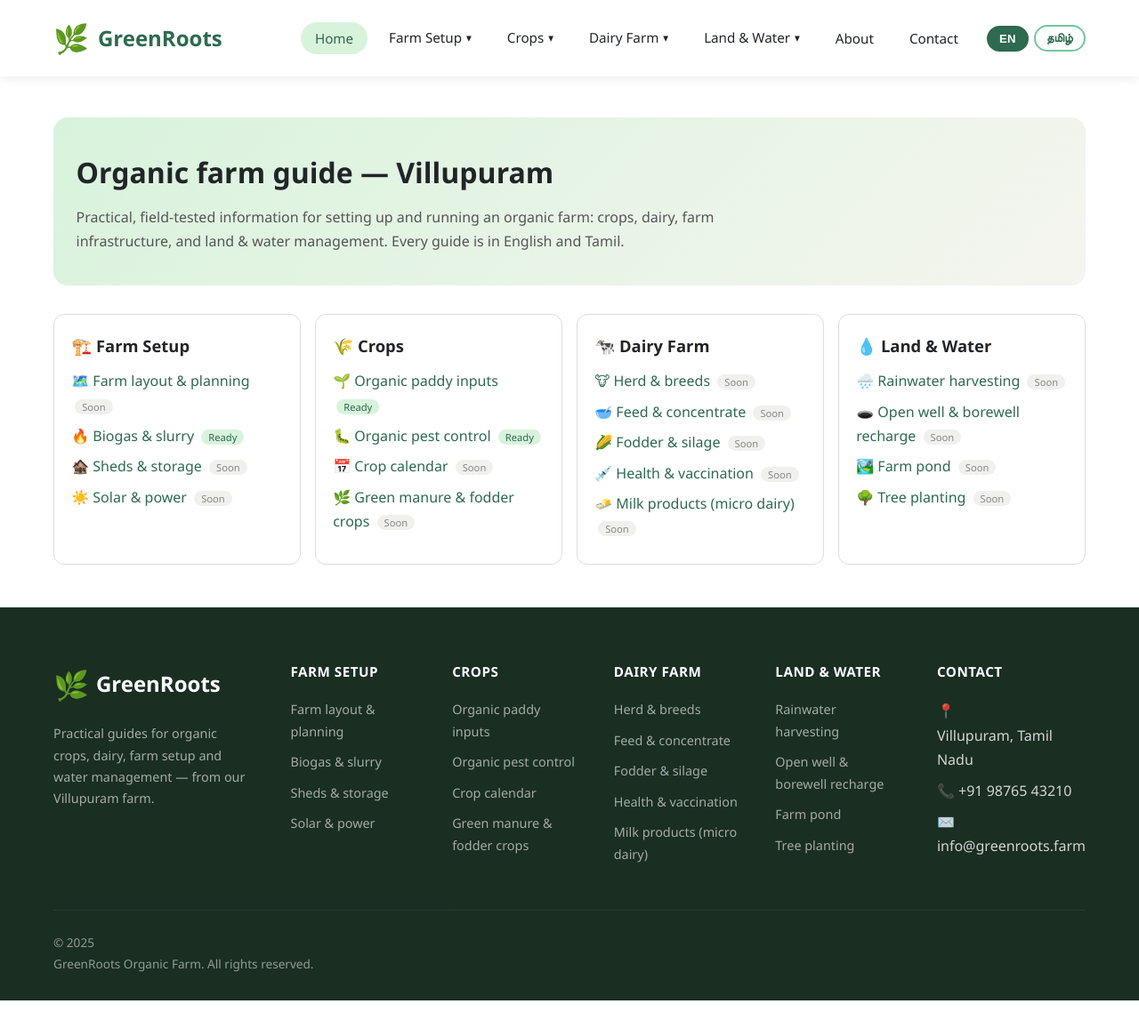
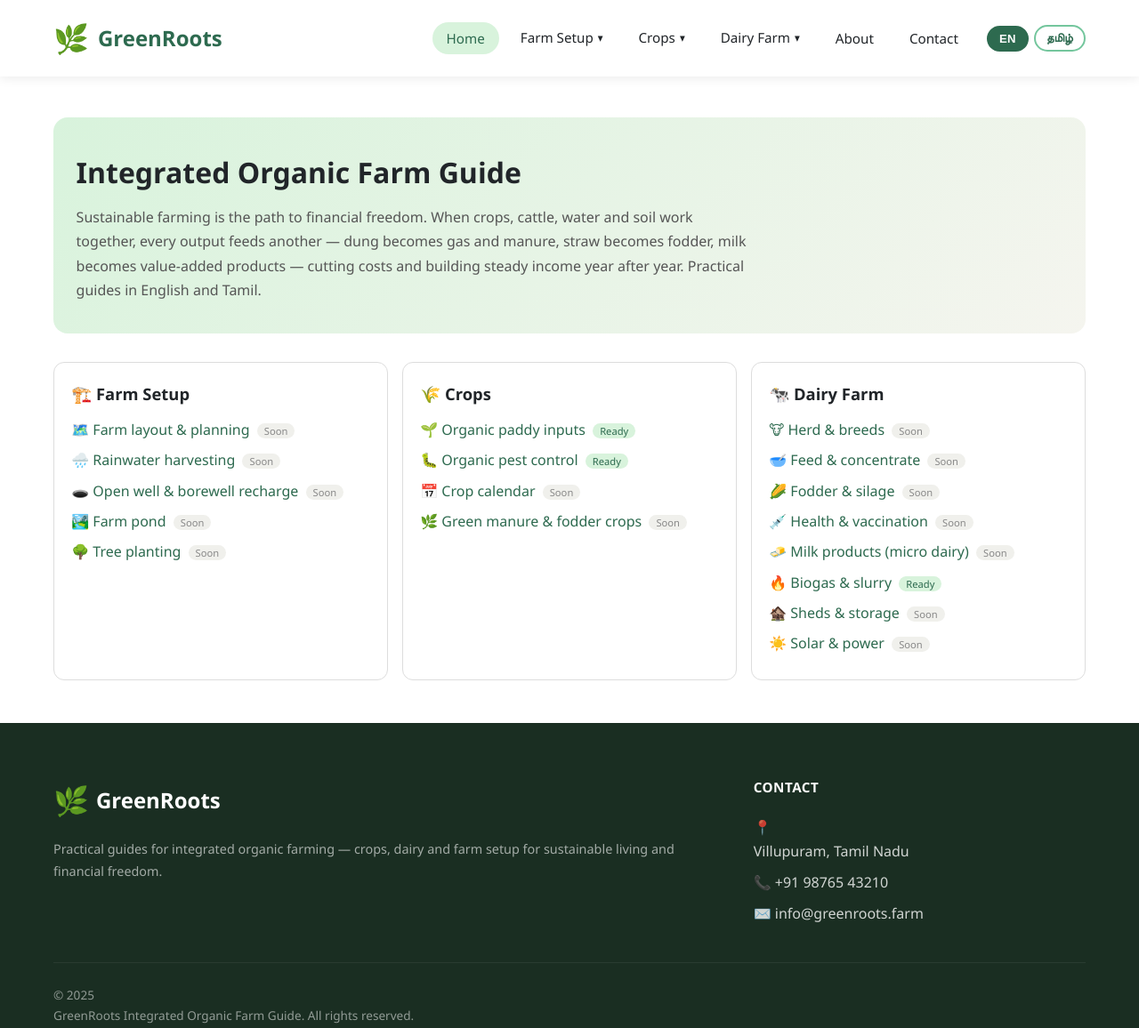
Before and after one commit to bharathmit/organic-farming, a plain HTML site: page index.html in a window 1280 px wide. Shown: the whole page at 89% size. Before the commit the page ends 1125 px from the top, so only its background shows below. Drawn offline with Linux system fonts and the light colour scheme.

Commit message:
Fix submenu taps, simplify footer, regroup menu (#3)
- Mobile: tapping a section no longer closes the menu, so submenu links work
- Desktop: hover bridge keeps dropdown open across the gap
- Footer: remove menu-link columns
- Menu: move Biogas, Sheds, Solar to Dairy Farm; water & trees to Farm Setup; drop Land & Water
- Home: 'Integrated Organic Farm Guide' with sustainable farming / financial freedom message
- Remove farm-specific (Villupuram / our farm) references from guide content


Claude-Session: https://claude.ai/code/session_011dprJyUQPREJLVvw3BpVCP

Co-authored-by: Claude Opus 5.5 <noreply@anthropic.com>

```diff
--- a/css/style.css
+++ b/css/style.css
@@ -581,7 +581,7 @@ img { max-width: 100%; display: block; }
 
 .footer-grid {
   display: grid;
-  grid-template-columns: 1.6fr repeat(5, 1fr);
+  grid-template-columns: 2fr 1fr;
   gap: 40px;
   margin-bottom: 40px;
 }
@@ -745,6 +745,15 @@ body:not(.tamil) .nav-links a span.lang-en, body.tamil .nav-links a span.lang-ta
   transition: var(--transition);
   z-index: 200;
   border-top: 3px solid var(--green-dark);
+}
+
+/* invisible bridge so the menu stays open while the mouse crosses the gap */
+.dropdown-menu::before {
+  content: '';
+  position: absolute;
+  left: 0; right: 0;
+  top: -14px;
+  height: 14px;
 }
 
 .has-dropdown:hover .dropdown-menu,
--- a/index.html
+++ b/index.html
@@ -35,8 +35,8 @@
 
 <main class="container">
   <section class="home-hero">
-    <h1><span class="lang-en">Organic farm guide — Villupuram</span><span class="lang-ta">இயற்கை பண்ணை வழிகாட்டி — விழுப்புரம்</span></h1>
-    <p class="sub" style="margin-bottom:0"><span class="lang-en">Practical, field-tested information for setting up and running an organic farm: crops, dairy, farm infrastructure, and land &amp; water management. Every guide is in English and Tamil.</span><span class="lang-ta">இயற்கை பண்ணையை அமைத்து நடத்துவதற்கான நடைமுறைத் தகவல்கள்: பயிர்கள், பால் பண்ணை, பண்ணைக் கட்டமைப்பு, நிலம் &amp; நீர் மேலாண்மை. ஒவ்வொரு வழிகாட்டியும் ஆங்கிலம் மற்றும் தமிழில்.</span></p>
+    <h1><span class="lang-en">Integrated Organic Farm Guide</span><span class="lang-ta">ஒருங்கிணைந்த இயற்கை பண்ணை வழிகாட்டி</span></h1>
+    <p class="sub" style="margin-bottom:0"><span class="lang-en">Sustainable farming is the path to financial freedom. When crops, cattle, water and soil work together, every output feeds another — dung becomes gas and manure, straw becomes fodder, milk becomes value-added products — cutting costs and building steady income year after year. Practical guides in English and Tamil.</span><span class="lang-ta">நிலையான விவசாயமே நிதி சுதந்திரத்துக்கான வழி. பயிர், கால்நடை, நீர், மண் ஒன்றிணைந்து செயல்படும்போது ஒவ்வொரு விளைபொருளும் இன்னொன்றுக்கு உதவுகிறது — சாணம் எரிவாயுவும் உரமும் ஆகிறது, வைக்கோல் தீவனமாகிறது, பால் மதிப்புக்கூட்டு பொருட்களாகிறது — செலவு குறைந்து ஆண்டுதோறும் நிலையான வருமானம் கிடைக்கிறது. ஆங்கிலம் மற்றும் தமிழில் நடைமுறை வழிகாட்டிகள்.</span></p>
   </section>
 
 <div class="sec-grid">
@@ -44,9 +44,10 @@
     <h2>🏗️ <span class="lang-en">Farm Setup</span><span class="lang-ta">பண்ணை அமைப்பு</span></h2>
     <ul>
       <li><a href="farm-layout.html">🗺️ <span class="lang-en">Farm layout & planning</span><span class="lang-ta">பண்ணை வடிவமைப்பு & திட்டமிடல்</span></a> <span class="tag tag-soon"><span class="lang-en">Soon</span><span class="lang-ta">விரைவில்</span></span></li>
-      <li><a href="biogas-slurry.html">🔥 <span class="lang-en">Biogas & slurry</span><span class="lang-ta">உயிர் வாயு & சாணக் கழிவு</span></a> <span class="tag tag-ready"><span class="lang-en">Ready</span><span class="lang-ta">தயார்</span></span></li>
-      <li><a href="sheds-storage.html">🏚️ <span class="lang-en">Sheds & storage</span><span class="lang-ta">கொட்டகைகள் & சேமிப்பு</span></a> <span class="tag tag-soon"><span class="lang-en">Soon</span><span class="lang-ta">விரைவில்</span></span></li>
-      <li><a href="solar-power.html">☀️ <span class="lang-en">Solar & power</span><span class="lang-ta">சூரிய சக்தி & மின்சாரம்</span></a> <span class="tag tag-soon"><span class="lang-en">Soon</span><span class="lang-ta">விரைவில்</span></span></li>
+      <li><a href="rainwater-harvesting.html">🌧️ <span class="lang-en">Rainwater harvesting</span><span class="lang-ta">மழைநீர் சேகரிப்பு</span></a> <span class="tag tag-soon"><span class="lang-en">Soon</span><span class="lang-ta">விரைவில்</span></span></li>
+      <li><a href="well-borewell-recharge.html">🕳️ <span class="lang-en">Open well & borewell recharge</span><span class="lang-ta">கிணறு & ஆழ்துளைக் கிணறு மீள்நிரப்பு</span></a> <span class="tag tag-soon"><span class="lang-en">Soon</span><span class="lang-ta">விரைவில்</span></span></li>
+      <li><a href="farm-pond.html">🏞️ <span class="lang-en">Farm pond</span><span class="lang-ta">பண்ணைக் குட்டை</span></a> <span class="tag tag-soon"><span class="lang-en">Soon</span><span class="lang-ta">விரைவில்</span></span></li>
+      <li><a href="tree-planting.html">🌳 <span class="lang-en">Tree planting</span><span class="lang-ta">மரம் நடுதல்</span></a> <span class="tag tag-soon"><span class="lang-en">Soon</span><span class="lang-ta">விரைவில்</span></span></li>
     </ul>
   </div>
   <div class="sec-card">
@@ -66,15 +67,9 @@
       <li><a href="dairy-fodder-silage.html">🌽 <span class="lang-en">Fodder & silage</span><span class="lang-ta">பசுந்தீவனம் & ஊறுகாய்ப்புல்</span></a> <span class="tag tag-soon"><span class="lang-en">Soon</span><span class="lang-ta">விரைவில்</span></span></li>
       <li><a href="dairy-health.html">💉 <span class="lang-en">Health & vaccination</span><span class="lang-ta">நலம் & தடுப்பூசி</span></a> <span class="tag tag-soon"><span class="lang-en">Soon</span><span class="lang-ta">விரைவில்</span></span></li>
       <li><a href="dairy-milk-products.html">🧈 <span class="lang-en">Milk products (micro dairy)</span><span class="lang-ta">பால் பொருட்கள் (சிறு பால்பண்ணை)</span></a> <span class="tag tag-soon"><span class="lang-en">Soon</span><span class="lang-ta">விரைவில்</span></span></li>
-    </ul>
-  </div>
-  <div class="sec-card">
-    <h2>💧 <span class="lang-en">Land & Water</span><span class="lang-ta">நிலம் & நீர்</span></h2>
-    <ul>
-      <li><a href="rainwater-harvesting.html">🌧️ <span class="lang-en">Rainwater harvesting</span><span class="lang-ta">மழைநீர் சேகரிப்பு</span></a> <span class="tag tag-soon"><span class="lang-en">Soon</span><span class="lang-ta">விரைவில்</span></span></li>
-      <li><a href="well-borewell-recharge.html">🕳️ <span class="lang-en">Open well & borewell recharge</span><span class="lang-ta">கிணறு & ஆழ்துளைக் கிணறு மீள்நிரப்பு</span></a> <span class="tag tag-soon"><span class="lang-en">Soon</span><span class="lang-ta">விரைவில்</span></span></li>
-      <li><a href="farm-pond.html">🏞️ <span class="lang-en">Farm pond</span><span class="lang-ta">பண்ணைக் குட்டை</span></a> <span class="tag tag-soon"><span class="lang-en">Soon</span><span class="lang-ta">விரைவில்</span></span></li>
-      <li><a href="tree-planting.html">🌳 <span class="lang-en">Tree planting</span><span class="lang-ta">மரம் நடுதல்</span></a> <span class="tag tag-soon"><span class="lang-en">Soon</span><span class="lang-ta">விரைவில்</span></span></li>
+      <li><a href="biogas-slurry.html">🔥 <span class="lang-en">Biogas & slurry</span><span class="lang-ta">உயிர் வாயு & சாணக் கழிவு</span></a> <span class="tag tag-ready"><span class="lang-en">Ready</span><span class="lang-ta">தயார்</span></span></li>
+      <li><a href="sheds-storage.html">🏚️ <span class="lang-en">Sheds & storage</span><span class="lang-ta">கொட்டகைகள் & சேமிப்பு</span></a> <span class="tag tag-soon"><span class="lang-en">Soon</span><span class="lang-ta">விரைவில்</span></span></li>
+      <li><a href="solar-power.html">☀️ <span class="lang-en">Solar & power</span><span class="lang-ta">சூரிய சக்தி & மின்சாரம்</span></a> <span class="tag tag-soon"><span class="lang-en">Soon</span><span class="lang-ta">விரைவில்</span></span></li>
     </ul>
   </div>
 </div>
--- a/js/template.js
+++ b/js/template.js
@@ -14,9 +14,10 @@ const headerTemplate = `
           <a href="#" class="dropdown-toggle"><span class="lang-en">Farm Setup</span><span class="lang-ta">பண்ணை அமைப்பு</span></a>
           <div class="dropdown-menu">
             <a href="farm-layout.html"><span class="menu-icon">🗺️</span><span><span class="lang-en">Farm layout & planning</span><span class="lang-ta">பண்ணை வடிவமைப்பு & திட்டமிடல்</span></span></a>
-            <a href="biogas-slurry.html"><span class="menu-icon">🔥</span><span><span class="lang-en">Biogas & slurry</span><span class="lang-ta">உயிர் வாயு & சாணக் கழிவு</span></span></a>
-            <a href="sheds-storage.html"><span class="menu-icon">🏚️</span><span><span class="lang-en">Sheds & storage</span><span class="lang-ta">கொட்டகைகள் & சேமிப்பு</span></span></a>
-            <a href="solar-power.html"><span class="menu-icon">☀️</span><span><span class="lang-en">Solar & power</span><span class="lang-ta">சூரிய சக்தி & மின்சாரம்</span></span></a>
+            <a href="rainwater-harvesting.html"><span class="menu-icon">🌧️</span><span><span class="lang-en">Rainwater harvesting</span><span class="lang-ta">மழைநீர் சேகரிப்பு</span></span></a>
+            <a href="well-borewell-recharge.html"><span class="menu-icon">🕳️</span><span><span class="lang-en">Open well & borewell recharge</span><span class="lang-ta">கிணறு & ஆழ்துளைக் கிணறு மீள்நிரப்பு</span></span></a>
+            <a href="farm-pond.html"><span class="menu-icon">🏞️</span><span><span class="lang-en">Farm pond</span><span class="lang-ta">பண்ணைக் குட்டை</span></span></a>
+            <a href="tree-planting.html"><span class="menu-icon">🌳</span><span><span class="lang-en">Tree planting</span><span class="lang-ta">மரம் நடுதல்</span></span></a>
           </div>
         </li>
         <li class="has-dropdown">
@@ -36,15 +37,9 @@ const headerTemplate = `
             <a href="dairy-fodder-silage.html"><span class="menu-icon">🌽</span><span><span class="lang-en">Fodder & silage</span><span class="lang-ta">பசுந்தீவனம் & ஊறுகாய்ப்புல்</span></span></a>
             <a href="dairy-health.html"><span class="menu-icon">💉</span><span><span class="lang-en">Health & vaccination</span><span class="lang-ta">நலம் & தடுப்பூசி</span></span></a>
             <a href="dairy-milk-products.html"><span class="menu-icon">🧈</span><span><span class="lang-en">Milk products (micro dairy)</span><span class="lang-ta">பால் பொருட்கள் (சிறு பால்பண்ணை)</span></span></a>
-          </div>
-        </li>
-        <li class="has-dropdown">
-          <a href="#" class="dropdown-toggle"><span class="lang-en">Land & Water</span><span class="lang-ta">நிலம் & நீர்</span></a>
-          <div class="dropdown-menu">
-            <a href="rainwater-harvesting.html"><span class="menu-icon">🌧️</span><span><span class="lang-en">Rainwater harvesting</span><span class="lang-ta">மழைநீர் சேகரிப்பு</span></span></a>
-            <a href="well-borewell-recharge.html"><span class="menu-icon">🕳️</span><span><span class="lang-en">Open well & borewell recharge</span><span class="lang-ta">கிணறு & ஆழ்துளைக் கிணறு மீள்நிரப்பு</span></span></a>
-            <a href="farm-pond.html"><span class="menu-icon">🏞️</span><span><span class="lang-en">Farm pond</span><span class="lang-ta">பண்ணைக் குட்டை</span></span></a>
-            <a href="tree-planting.html"><span class="menu-icon">🌳</span><span><span class="lang-en">Tree planting</span><span class="lang-ta">மரம் நடுதல்</span></span></a>
+            <a href="biogas-slurry.html"><span class="menu-icon">🔥</span><span><span class="lang-en">Biogas & slurry</span><span class="lang-ta">உயிர் வாயு & சாணக் கழிவு</span></span></a>
+            <a href="sheds-storage.html"><span class="menu-icon">🏚️</span><span><span class="lang-en">Sheds & storage</span><span class="lang-ta">கொட்டகைகள் & சேமிப்பு</span></span></a>
+            <a href="solar-power.html"><span class="menu-icon">☀️</span><span><span class="lang-en">Solar & power</span><span class="lang-ta">சூரிய சக்தி & மின்சாரம்</span></span></a>
           </div>
         </li>
         <li><a href="about.html"><span class="lang-en">About</span><span class="lang-ta">பற்றி</span></a></li>
@@ -72,45 +67,8 @@ const footerTemplate = `
           <span style="font-size:2rem;">🌿</span>
           <h3 style="color:white; font-size:1.5rem; margin:0;">GreenRoots</h3>
         </div>
-        <p class="lang-en">Practical guides for organic crops, dairy, farm setup and water management — from our Villupuram farm.</p>
-        <p class="lang-ta">இயற்கை பயிர், பால் பண்ணை, பண்ணை அமைப்பு மற்றும் நீர் மேலாண்மைக்கான நடைமுறை வழிகாட்டிகள் — எங்கள் விழுப்புரம் பண்ணையிலிருந்து.</p>
-      </div>
-      <div class="footer-col">
-        <h4><span class="lang-en">Farm Setup</span><span class="lang-ta">பண்ணை அமைப்பு</span></h4>
-        <ul>
-          <li><a href="farm-layout.html"><span class="lang-en">Farm layout & planning</span><span class="lang-ta">பண்ணை வடிவமைப்பு & திட்டமிடல்</span></a></li>
-          <li><a href="biogas-slurry.html"><span class="lang-en">Biogas & slurry</span><span class="lang-ta">உயிர் வாயு & சாணக் கழிவு</span></a></li>
-          <li><a href="sheds-storage.html"><span class="lang-en">Sheds & storage</span><span class="lang-ta">கொட்டகைகள் & சேமிப்பு</span></a></li>
-          <li><a href="solar-power.html"><span class="lang-en">Solar & power</span><span class="lang-ta">சூரிய சக்தி & மின்சாரம்</span></a></li>
-        </ul>
-      </div>
-      <div class="footer-col">
-        <h4><span class="lang-en">Crops</span><span class="lang-ta">பயிர்கள்</span></h4>
-        <ul>
-          <li><a href="complete-inputs-guide-new.html"><span class="lang-en">Organic paddy inputs</span><span class="lang-ta">இயற்கை நெல் உள்ளீடுகள்</span></a></li>
-          <li><a href="organic-pest-control.html"><span class="lang-en">Organic pest control</span><span class="lang-ta">இயற்கை பூச்சி மேலாண்மை</span></a></li>
-          <li><a href="crop-calendar.html"><span class="lang-en">Crop calendar</span><span class="lang-ta">பயிர் நாட்காட்டி</span></a></li>
-          <li><a href="green-manure-fodder.html"><span class="lang-en">Green manure & fodder crops</span><span class="lang-ta">பசுந்தாள் உரம் & தீவனப் பயிர்கள்</span></a></li>
-        </ul>
-      </div>
-      <div class="footer-col">
-        <h4><span class="lang-en">Dairy Farm</span><span class="lang-ta">பால் பண்ணை</span></h4>
-        <ul>
-          <li><a href="dairy-herd-breeds.html"><span class="lang-en">Herd & breeds</span><span class="lang-ta">மந்தை & இனங்கள்</span></a></li>
-          <li><a href="dairy-feed.html"><span class="lang-en">Feed & concentrate</span><span class="lang-ta">தீவனம் & அடர்தீவனம்</span></a></li>
-          <li><a href="dairy-fodder-silage.html"><span class="lang-en">Fodder & silage</span><span class="lang-ta">பசுந்தீவனம் & ஊறுகாய்ப்புல்</span></a></li>
-          <li><a href="dairy-health.html"><span class="lang-en">Health & vaccination</span><span class="lang-ta">நலம் & தடுப்பூசி</span></a></li>
-          <li><a href="dairy-milk-products.html"><span class="lang-en">Milk products (micro dairy)</span><span class="lang-ta">பால் பொருட்கள் (சிறு பால்பண்ணை)</span></a></li>
-        </ul>
-      </div>
-      <div class="footer-col">
-        <h4><span class="lang-en">Land & Water</span><span class="lang-ta">நிலம் & நீர்</span></h4>
-        <ul>
-          <li><a href="rainwater-harvesting.html"><span class="lang-en">Rainwater harvesting</span><span class="lang-ta">மழைநீர் சேகரிப்பு</span></a></li>
-          <li><a href="well-borewell-recharge.html"><span class="lang-en">Open well & borewell recharge</span><span class="lang-ta">கிணறு & ஆழ்துளைக் கிணறு மீள்நிரப்பு</span></a></li>
-          <li><a href="farm-pond.html"><span class="lang-en">Farm pond</span><span class="lang-ta">பண்ணைக் குட்டை</span></a></li>
-          <li><a href="tree-planting.html"><span class="lang-en">Tree planting</span><span class="lang-ta">மரம் நடுதல்</span></a></li>
-        </ul>
+        <p class="lang-en">Practical guides for integrated organic farming — crops, dairy and farm setup for sustainable living and financial freedom.</p>
+        <p class="lang-ta">ஒருங்கிணைந்த இயற்கை விவசாயத்திற்கான நடைமுறை வழிகாட்டிகள் — நிலையான வாழ்வுக்கும் நிதி சுதந்திரத்துக்கும் பயிர், பால் பண்ணை, பண்ணை அமைப்பு.</p>
       </div>
       <div class="footer-col">
         <h4><span class="lang-en">Contact</span><span class="lang-ta">தொடர்பு</span></h4>
@@ -120,7 +78,7 @@ const footerTemplate = `
       </div>
     </div>
     <div class="footer-bottom">
-      <p>&copy; 2025 <span class="lang-en">GreenRoots Organic Farm. All rights reserved.</span><span class="lang-ta">ஜிரீன்ரூட்ஸ் இயற்கை பண்ணை. அனைத்து உரிமைகளும் பாதுகாக்கப்பட்டுள்ளன.</span></p>
+      <p>&copy; 2025 <span class="lang-en">GreenRoots Integrated Organic Farm Guide. All rights reserved.</span><span class="lang-ta">கிரீன்ரூட்ஸ் ஒருங்கிணைந்த இயற்கை பண்ணை வழிகாட்டி. அனைத்து உரிமைகளும் பாதுகாக்கப்பட்டுள்ளன.</span></p>
     </div>
   </div>
 </footer>
@@ -211,7 +169,7 @@ function initializeHeaderEvents() {
   }
 
   // Close nav on link click (mobile)
-  document.querySelectorAll('.nav-links a').forEach(link => {
+  document.querySelectorAll('.nav-links a:not(.dropdown-toggle)').forEach(link => {
     link.addEventListener('click', () => {
       hamburger?.classList.remove('open');
       navLinks?.classList.remove('open');
```
Also changed, not shown: about.html (+4 -5 lines), complete-inputs-guide-new.html (+2 -2 lines), contact.html (+1 -1 lines), crop-calendar.html (+1 -1 lines), farm-pond.html (+1 -1 lines), rainwater-harvesting.html (+2 -2 lines), sheds-storage.html (+1 -1 lines), solar-power.html (+1 -1 lines), tree-planting.html (+1 -1 lines), well-borewell-recharge.html (+1 -1 lines).
